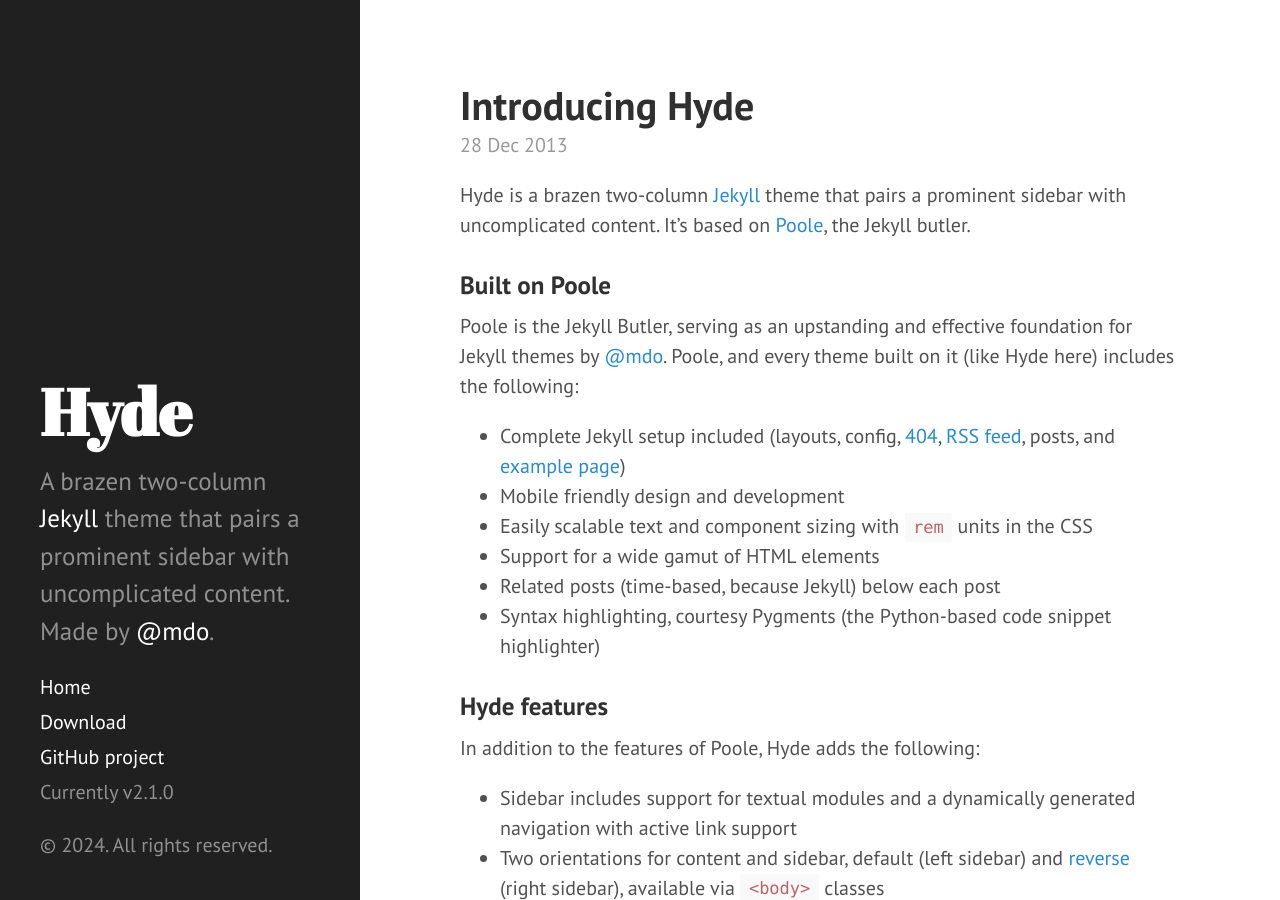
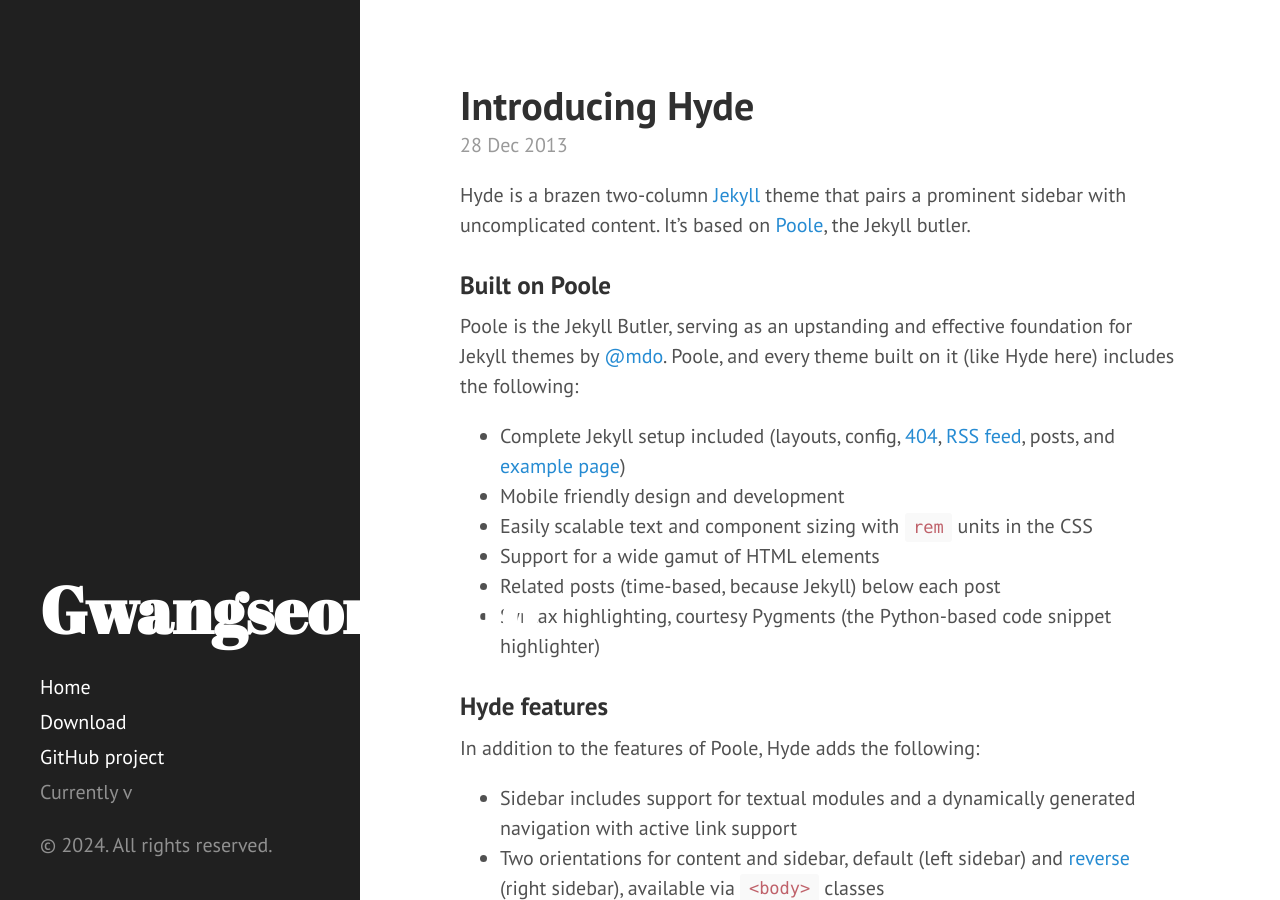
Before and after one commit to GwangseongCho/GwangseongCho.github.io, a Jekyll site: the page built from index.html, in a window 1280 px wide and 900 px high. Built offline with Jekyll 4.4.1, drawn with Linux system fonts in a browser that asks for light colours; Markdown is read by kramdown in place of the engine named in the settings; the list of posts is cut into pages by our own code.

Commit message:
hyde website

```diff
--- a/_config.yml
+++ b/_config.yml
@@ -1,26 +1,28 @@
 # Dependencies
-markdown:         redcarpet
-highlighter:      pygments
+markdown: kramdown
+kramdown:
+  input: GFM
+  toc_levels: 1..2
+highlighter: pygments
 
 # Permalinks
-permalink:        pretty
+permalink: pretty
 relative_permalinks: true
 
 # Setup
-title:            Hyde
-tagline:          'A Jekyll theme'
-description:      'A brazen two-column <a href="http://jekyllrb.com" target="_blank">Jekyll</a> theme that pairs a prominent sidebar with uncomplicated content. Made by <a href="https://twitter.com/mdo" target="_blank">@mdo</a>.'
-url:              http://hyde.getpoole.com
-baseurl:          /
+title: "GwangseongCho"
+tagline: ""
+description: ""
+url: http://gwangseongcho.github.io
+baseurl: /
 
 author:
-  name:           'Mark Otto'
-  url:            https://twitter.com/mdo
+  name: GwangseongCho"
 
-paginate:         5
+paginate: 5
 
 # Custom vars
-version:          2.1.0
+#version: 2.1.0
 
 github:
-  repo:           https://github.com/poole/hyde
+  repo: https://github.com/poole/hyde
```
